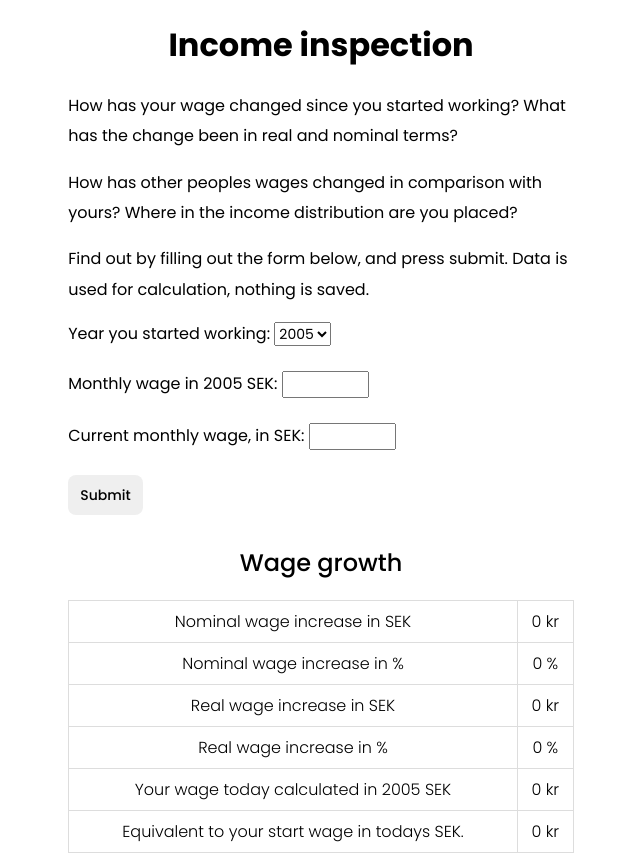
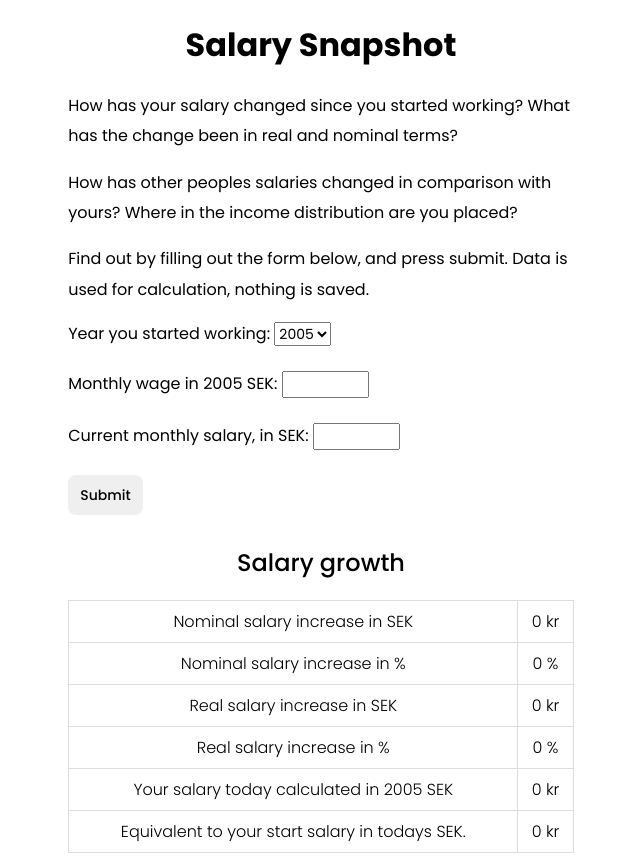
Before and after one commit to pajasthecat/real-income-presentor, a website with bundled scripts: page public/index.html in a window 1280 px wide. Shown: the top 856 px of the page, without its empty margins (319-959 px from the left). Built offline with nearby package versions, Linux system fonts and the light colour scheme.

Commit message:
feat: changed name on project

```diff
--- a/public/index.html
+++ b/public/index.html
@@ -1,6 +1,7 @@
 <!DOCTYPE html>
 <html lang="en">
   <head>
+    <link rel="icon" type="image/png" href="images/money.png" />
     <link rel="preconnect" href="https://fonts.googleapis.com" />
     <link rel="preconnect" href="https://fonts.gstatic.com" crossorigin />
     <link
@@ -11,23 +12,23 @@
     <meta charset="UTF-8" />
     <meta
       name="description"
-      content="Page where you can investigate your wage growth from when you started working until now."
+      content="Page where you can investigate your salary growth from when you started working until now."
     />
-    <meta name="keywords" content="Wage growth, income distribution" />
+    <meta name="keywords" content="Salary growth, income distribution" />
     <meta name="viewport" content="width=device-width, initial-scale=1.0" />
-    <title>Income inspection</title>
+    <title>Salary Snapshot</title>
   </head>
   <body>
-    <h1>Income inspection</h1>
+    <h1>Salary Snapshot</h1>
     <div class="form-div">
       <p>
-        How has your wage changed since you started working? What has the change
-        been in real and nominal terms?
+        How has your salary changed since you started working? What has the
+        change been in real and nominal terms?
       </p>
 
       <p>
-        How has other peoples wages changed in comparison with yours? Where in
-        the income distribution are you placed?
+        How has other peoples salaries changed in comparison with yours? Where
+        in the income distribution are you placed?
       </p>
       <p>
         Find out by filling out the form below, and press submit. Data is used
@@ -63,7 +64,7 @@
           size="4"
         /><br /><br />
         <label for="currentSalary" id="currentSalaryLabel"
-          >Current monthly wage, in SEK:</label
+          >Current monthly salary, in SEK:</label
         >
         <input
           type="text"
@@ -75,23 +76,23 @@
       </form>
     </div>
 
-    <h2>Wage growth</h2>
+    <h2>Salary growth</h2>
     <table>
       <tr>
-        <th>Nominal wage increase in SEK</th>
+        <th>Nominal salary increase in SEK</th>
         <td id="nominalWage">0 kr</td>
       </tr>
       <tr>
-        <th>Nominal wage increase in %</th>
+        <th>Nominal salary increase in %</th>
         <td id="nominalWagePer">0 %</td>
       </tr>
       <tr>
-        <th>Real wage increase in SEK</th>
+        <th>Real salary increase in SEK</th>
         <td id="realWage">0 kr</td>
       </tr>
 
       <tr>
-        <th>Real wage increase in %</th>
+        <th>Real salary increase in %</th>
         <td id="realWagePer">0 %</td>
       </tr>
 
--- a/public/scripts/index.mjs
+++ b/public/scripts/index.mjs
@@ -13,11 +13,11 @@ const setTableHeaders = (startYear) => {
 
   document.getElementById(
     "startSalaryInTodaysCurrencyLabel"
-  ).innerHTML = `Equivalent to your start wage in todays SEK.`;
+  ).innerHTML = `Equivalent to your start salary in todays SEK.`;
 
   document.getElementById(
     "todayWageInThenCurrencyLabel"
-  ).innerHTML = `Your wage today calculated in ${startYear} SEK`;
+  ).innerHTML = `Your salary today calculated in ${startYear} SEK`;
 
   document.getElementById(
     "startSalaryLabel"
@@ -33,20 +33,21 @@ const setStartValues = () => {
 const validateInput = (startIncome, todayIncome) => {
   if (isNaN(startIncome)) {
     document.getElementById("startSalaryLabel").innerHTML =
-      "Your monthly wage when starting working: (Please provide a number)";
+      "Your monthly salary when starting working: (Please provide a number)";
     return;
   }
 
   if (isNaN(todayIncome)) {
     document.getElementById("currentSalaryLabel").innerHTML =
-      "Your monthly wage today: (Please provide a number)";
+      "Your monthly salary today: (Please provide a number)";
     return;
   }
 
-  document.getElementById("currentSalaryLabel").innerHTML = "Monthly wage now:";
+  document.getElementById("currentSalaryLabel").innerHTML =
+    "Monthly salary now:";
 
   document.getElementById("startSalaryLabel").innerHTML =
-    "Monthly wage when starting working:";
+    "Monthly salary when starting working:";
 };
 
 const setTableValues = (incomeData) => {
```
Also changed, not shown: .github/workflows/Data-pipeline-deploy.yml, .github/workflows/Deploy.yml, public/images/money.png (added).
